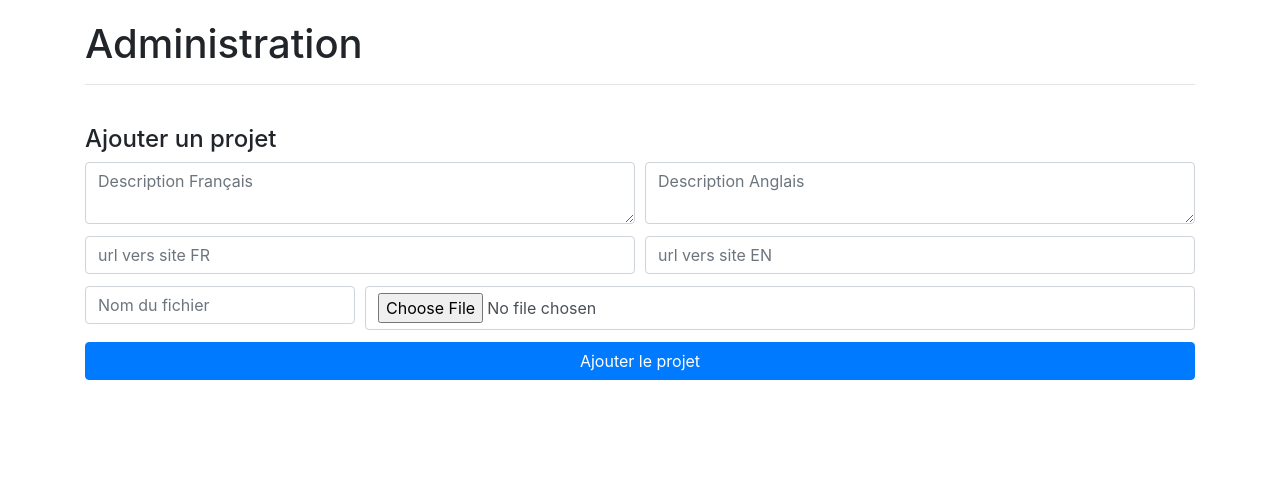
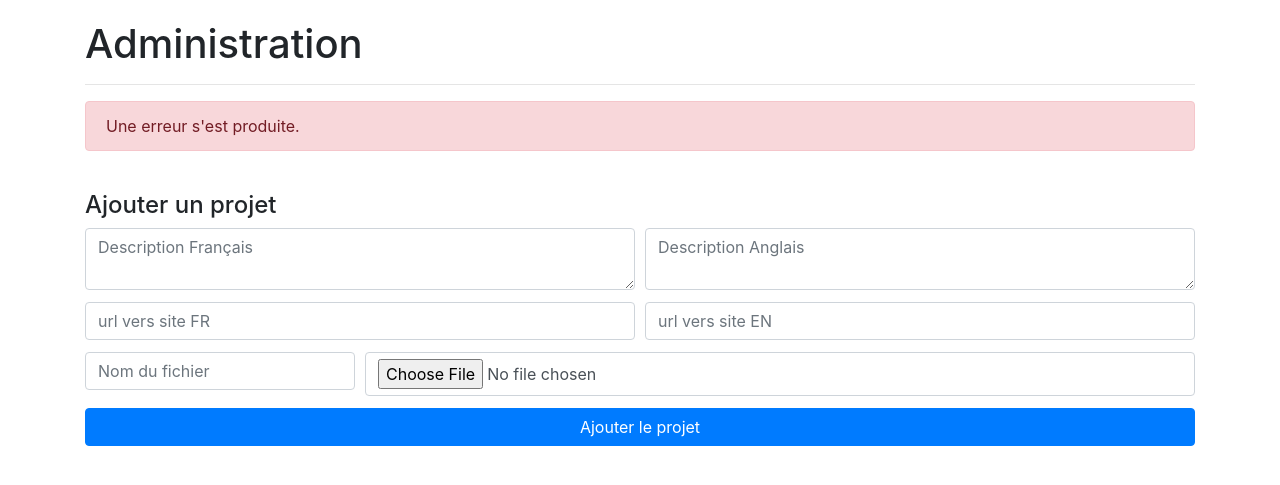
Before and after one commit to obrassard/portfolio-personnel, a PHP site: page /admin/index.php?code=2 in a window 1280 px wide. Shown: the part 56-541 px from the top of the page. Run offline with PHP 8.4, Linux system fonts and the light colour scheme; the visitor is signed in with stand-in values (Sample User, id 1); some libraries are stand-ins or nearby versions.

Commit message:
Ajout de messages d'erreurs

```diff
--- a/admin/index.php
+++ b/admin/index.php
@@ -50,6 +50,21 @@ if (!isset($_SESSION['adminId'])){
             <div class="row">
                 <div class="col-md-12"><h1>Administration</h1><hr></div>
                 <hr>
+                <div class="col-md-12">
+                    <?php
+                    if (isset($_GET['code'])){
+                        if ($_GET['code'] == 1) {
+                            echo '<div class="alert alert-success" role="alert">
+                                Le projet à été ajouté avec succèss!
+                            </div>';
+                        }
+                        else if ($_GET['code'] == 2) {
+                            echo "<div class='alert alert-danger' role='alert'>
+                                Une erreur s'est produite.
+                            </div>";
+                        }
+                    } ?>
+                </div>
                 <div class="col-md-12"><br /><h4>Ajouter un projet</h4></div>
                 <div class="col-md-12">
                     <form method="post" enctype="multipart/form-data" action="./projectUpload.php">
```
